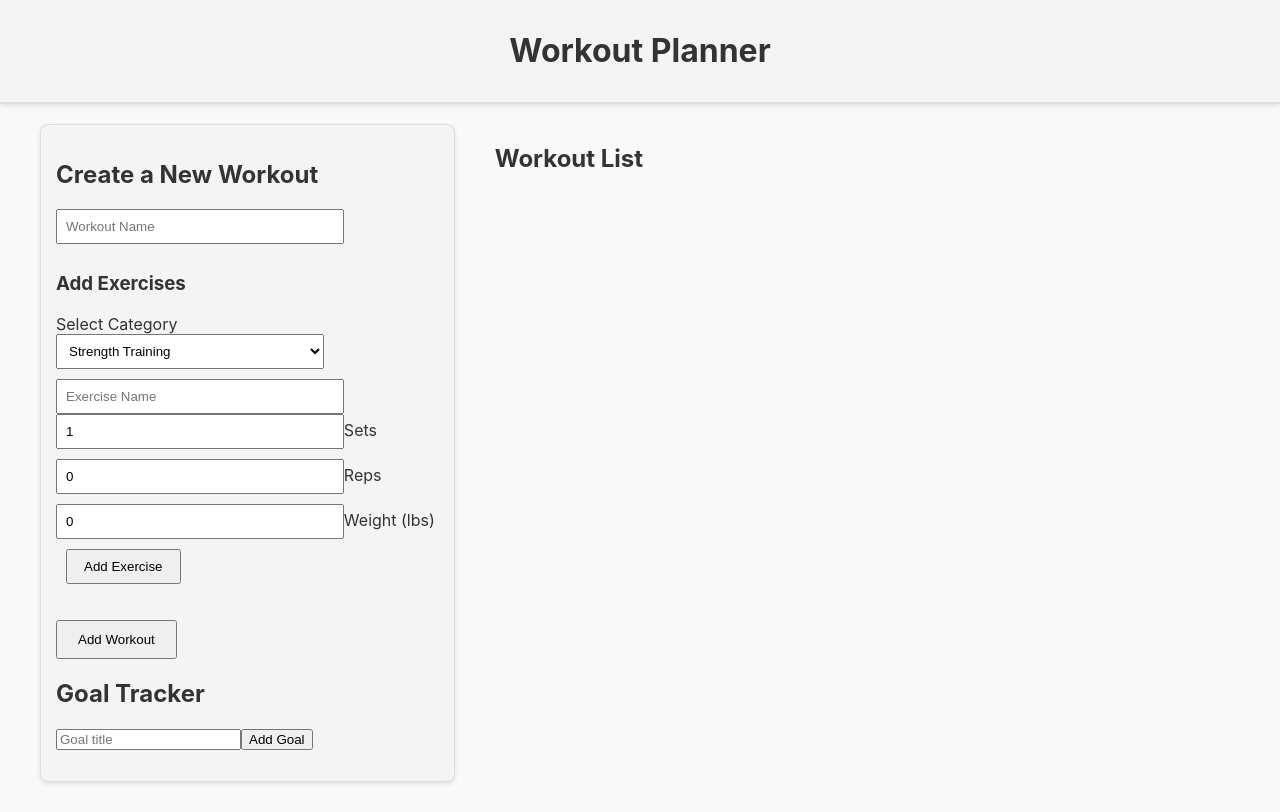
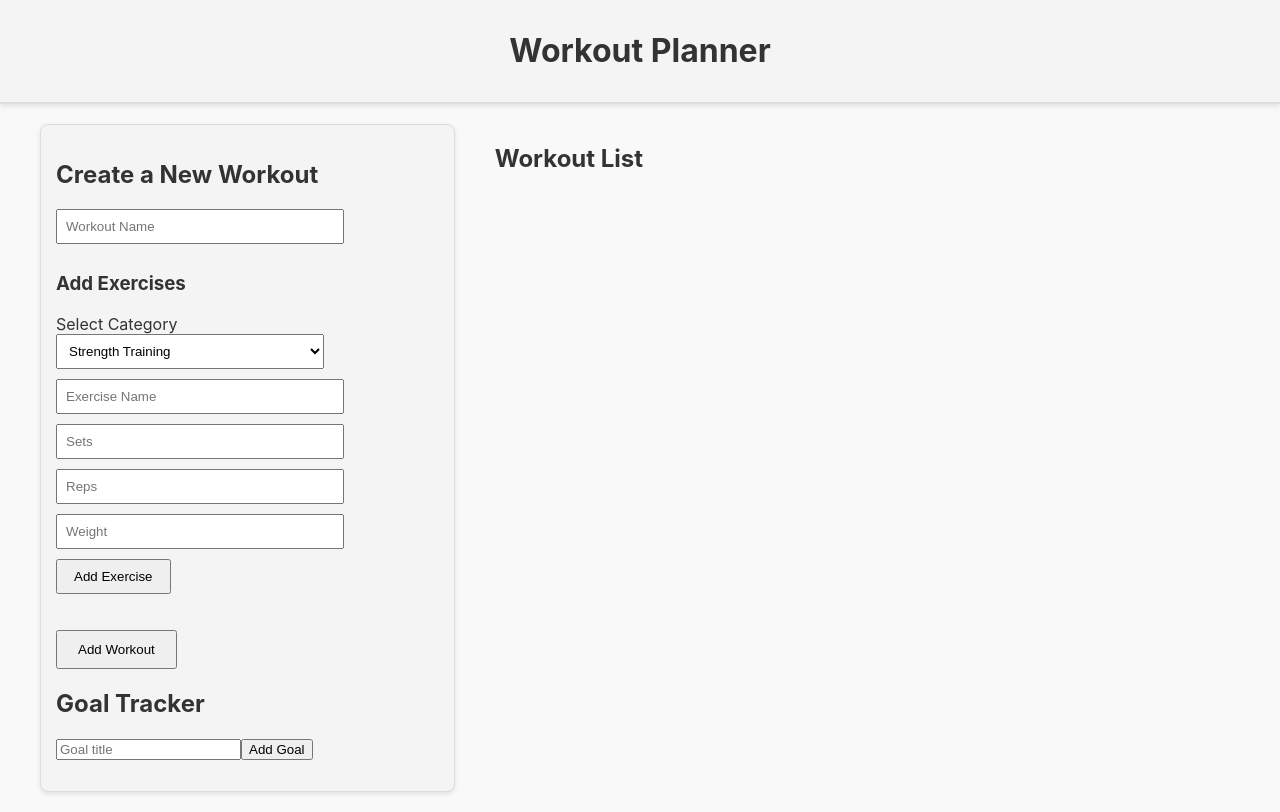
Before and after one commit to CSE110-FitByte/fitbyte, a React (Create React App) app in the folder client/: page / in a window 1280 px wide. Built offline with nearby package versions, Linux system fonts and the light colour scheme.

Commit message:
Group exercises by type in WorkoutList component

```diff
--- a/client/src/components/WorkoutInput.tsx
+++ b/client/src/components/WorkoutInput.tsx
@@ -111,40 +111,38 @@ const WorkoutInput: React.FC<WorkoutInputProps> = ({
         value={exerciseName}
         onChange={handleExerciseNameChange}
         placeholder="Exercise Name"
-        style={{ width: '70%', padding: '8px'}}
+        style={{ width: '70%', padding: '8px', marginBottom: '10px'}}
       />
 
       {exerciseType === "strength" && (
       <>
-      <input
-        type="number"
-        value={sets}
-        onChange={handleSetsChange}
-        placeholder="Sets"
-        style={{ width: '70%', padding: '8px', marginBottom: '10px' }}
-        min="1"
-      />
-      <label>Sets</label>
 
       <input
         type="number"
-        value={reps}
+        value={sets === 0 ? "" : sets} // if 0 show nothing
+        onChange={(e) => setSets(e.target.value === "" ? 0 : Number(e.target.value))} // empty to 0
+        placeholder="Sets"
+        style={{ width: '70%', padding: '8px', marginBottom: '10px' }}
+      />
+
+      <input
+        type="number"
+        value={reps === 0 ? "" : reps} // if 0 show nothing
         onChange={handleRepsChange}
         placeholder="Reps"
         style={{ width: '70%', padding: '8px', marginBottom: '10px' }}
         min="0"
       />
-      <label>Reps</label>
 
       <input
         type="number"
-        value={weight}
+        value={weight === 0 ? "" : weight} // if 0 show nothing
         onChange={handleWeightChange}
-        placeholder="Weight (lbs)"
+        placeholder="Weight"
         style={{ width: '70%', padding: '8px', marginBottom: '10px' }}
         min="0"
       />
-      <label>Weight (lbs)</label>
+
       </>
       )}
 
@@ -152,33 +150,31 @@ const WorkoutInput: React.FC<WorkoutInputProps> = ({
       <>
       <input
         type="number"
-        value={distance}
+        value={distance === 0 ? "" : distance}
         onChange={handleDistanceChange}
-        placeholder="miles"
+        placeholder="Distance (miles)"
         style={{ width: '70%', padding: '8px', marginBottom: '10px' }}
         min="0"
       />
-      <label>Distance (miles)</label>
 
       <input
         type="number"
-        value={duration}
+        value={duration === 0 ? "": duration}
         onChange={handleDurationChange}
-        placeholder="Minutes"
+        placeholder="Duration (minutes)"
         style={{ width: '70%', padding: '8px', marginBottom: '10px' }}
         min="0"
       />
-      <label>Duration (min)</label>
 
       <input
         type="number"
-        value={speed}
+        value={speed === 0 ? "" : speed}
         onChange={handleSpeedChange}
-        placeholder="mph"
+        placeholder="Speed (mph)"
         style={{ width: '70%', padding: '8px', marginBottom: '10px' }}
         min="0"
       />
-      <label>Speed (mph)</label>
+
       </>
       )}
 
@@ -186,28 +182,28 @@ const WorkoutInput: React.FC<WorkoutInputProps> = ({
       <>
       <input
         type="number"
-        value={duration}
+        value={duration === 0 ? "" : duration}
         onChange={handleDurationChange}
-        placeholder="Minutes"
+        placeholder="Duration (minutes)"
         style={{ width: '70%', padding: '8px', marginBottom: '10px' }}
         min="0"
       />
-      <label>Duration (min)</label>
+
 
       <select
-        id="intensity" aria-label="intensity" onChange={(e) => setIntensity(e.target.value)}
+        id="intensity" aria-label="Intensity (Optional)" onChange={(e) => setIntensity(e.target.value)}
         style={{ width: '70%', padding: '8px', marginBottom: '10px' }}
       >
-        <option value="n/a">--optional--</option>
+        <option value="n/a">Intensity (Optional)</option>
         <option value="Light">Light</option>
         <option value="Moderate">Moderate</option>
         <option value="High">High</option>
       </select>
-      <label>Intensity</label>
+      <br></br>
       </>
       )}
 
-      <button onClick={addExercise} style={{ padding: '8px 16px', marginLeft: '10px' }}>
+      <button onClick={addExercise} style={{ padding: '8px 16px', marginLeft: '0px' }}>
         Add Exercise
       </button>
 
--- a/client/src/components/WorkoutList.tsx
+++ b/client/src/components/WorkoutList.tsx
@@ -17,43 +17,59 @@ const WorkoutList: React.FC<WorkoutListProps> = ({ workouts, deleteWorkout }) =>
             x
           </button>
         </div>
+
+        {/* Grouped Exercises */}
+        {['strength', 'cardio', 'mindbody'].map((type) => {
+          const filteredExercises = workout.exercises.filter((exercise) => exercise.exerciseType === type);
+          if (filteredExercises.length === 0) return null;
+
+          return (
+            <div key={type}>
+              <h4>
+                {type === 'strength'
+                  ? 'Strength Training'
+                  : type === 'cardio'
+                  ? 'Cardio'
+                  : 'Mind/Body'}
+              </h4>
               <ul>
-          {workout.exercises.map((exercise, idx) => (
+                {filteredExercises.map((exercise, idx) => (
                   <li key={idx}>
                     {exercise.name}
-              <br/>
+                    <br />
                     {(() => {
-              if (exercise.exerciseType === "strength") {
+                      if (type === 'strength') {
                         return (
                           <>
                             {exercise.sets} sets, {exercise.reps} reps, {exercise.weight} lbs
                           </>
                         );
-              } else if (exercise.exerciseType === "cardio") {
+                      } else if (type === 'cardio') {
                         return (
                           <>
                             {exercise.distance > 0 && <>{exercise.distance} mi</>}
                             {exercise.distance > 0 && exercise.duration > 0 && ', '}
                             {exercise.duration > 0 && <>{exercise.duration} min</>}
                             {exercise.duration > 0 && exercise.speed > 0 && ', '}
-                  {exercise.distance > 0 && exercise.duration === 0 && exercise.speed > 0 && ', '}
                             {exercise.speed > 0 && <>{exercise.speed} mph</>}
                           </>
                         );
-              } else if (exercise.exerciseType === "mindbody") {
+                      } else if (type === 'mindbody') {
                         return (
                           <>
                             {exercise.duration > 0 && <>{exercise.duration} min</>}
                             {exercise.duration > 0 && exercise.intensity !== 'n/a' && ', '}
                             {exercise.intensity !== 'n/a' && <>{exercise.intensity} intensity</>}
                           </>
-                )
+                        );
                       }
                     })()}
                   </li>
                 ))}
               </ul>
-
+            </div>
+          );
+        })}
       </div>
     ))}
   </div>
--- a/client/src/hooks/useWorkouts.ts
+++ b/client/src/hooks/useWorkouts.ts
@@ -10,7 +10,7 @@ export const useWorkouts = () => {
   const [exerciseType, setExerciseType] = useState<string>('strength');
   const [workouts, setWorkouts] = useState<Workout[]>([]);
   const [currentExercises, setCurrentExercises] = useState<Exercise[]>([]);
-  const [sets, setSets] = useState<number>(1);
+  const [sets, setSets] = useState<number>(0);
   const [reps, setReps] = useState<number>(0)
   const [weight, setWeight] = useState<number>(0)
   const [distance, setDistance] = useState<number>(0);
@@ -36,7 +36,7 @@ export const useWorkouts = () => {
 
       setExerciseName('');
 
-      setSets(1);
+      setSets(0);
       setWeight(0);
       setReps(0);
 
```
Lines whose indentation alone changed are shown as unchanged.
